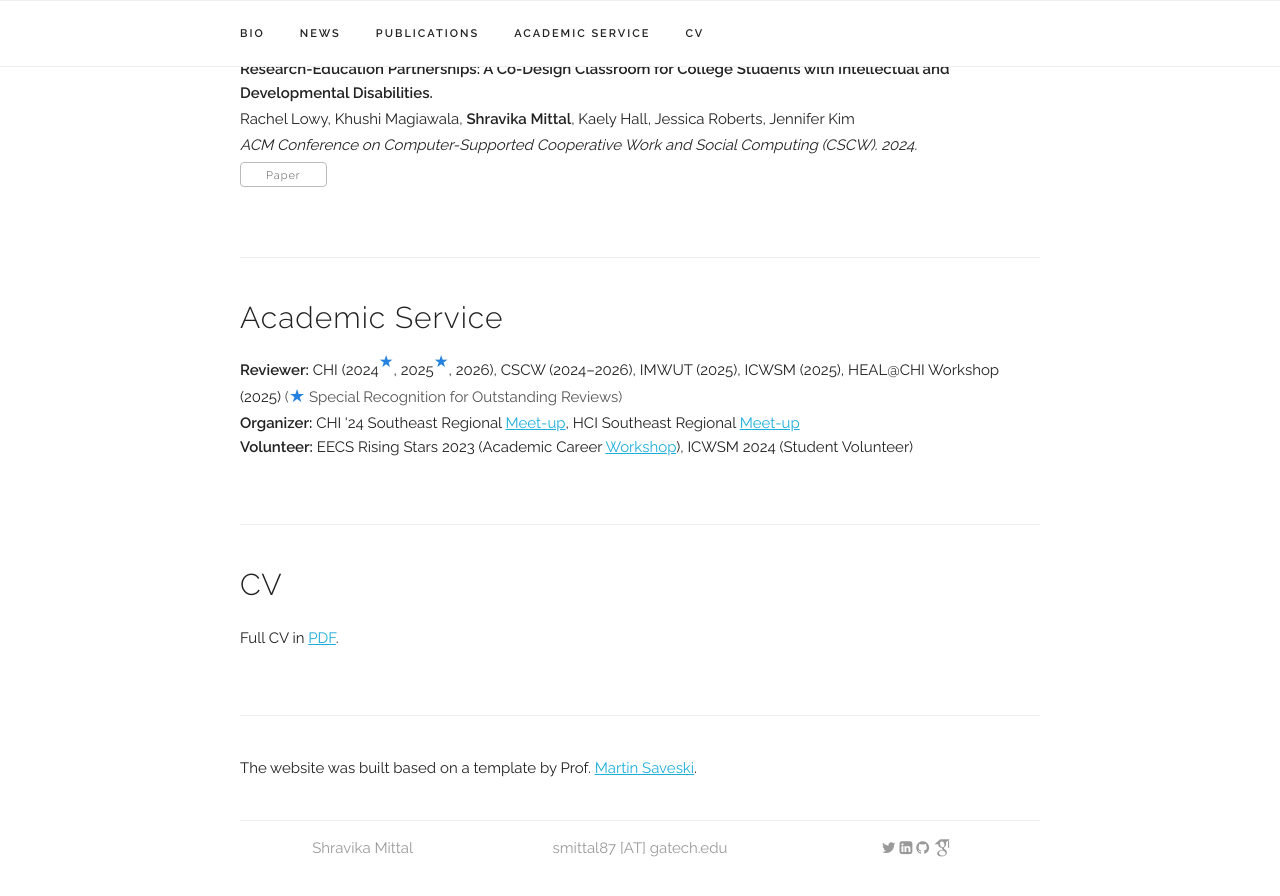
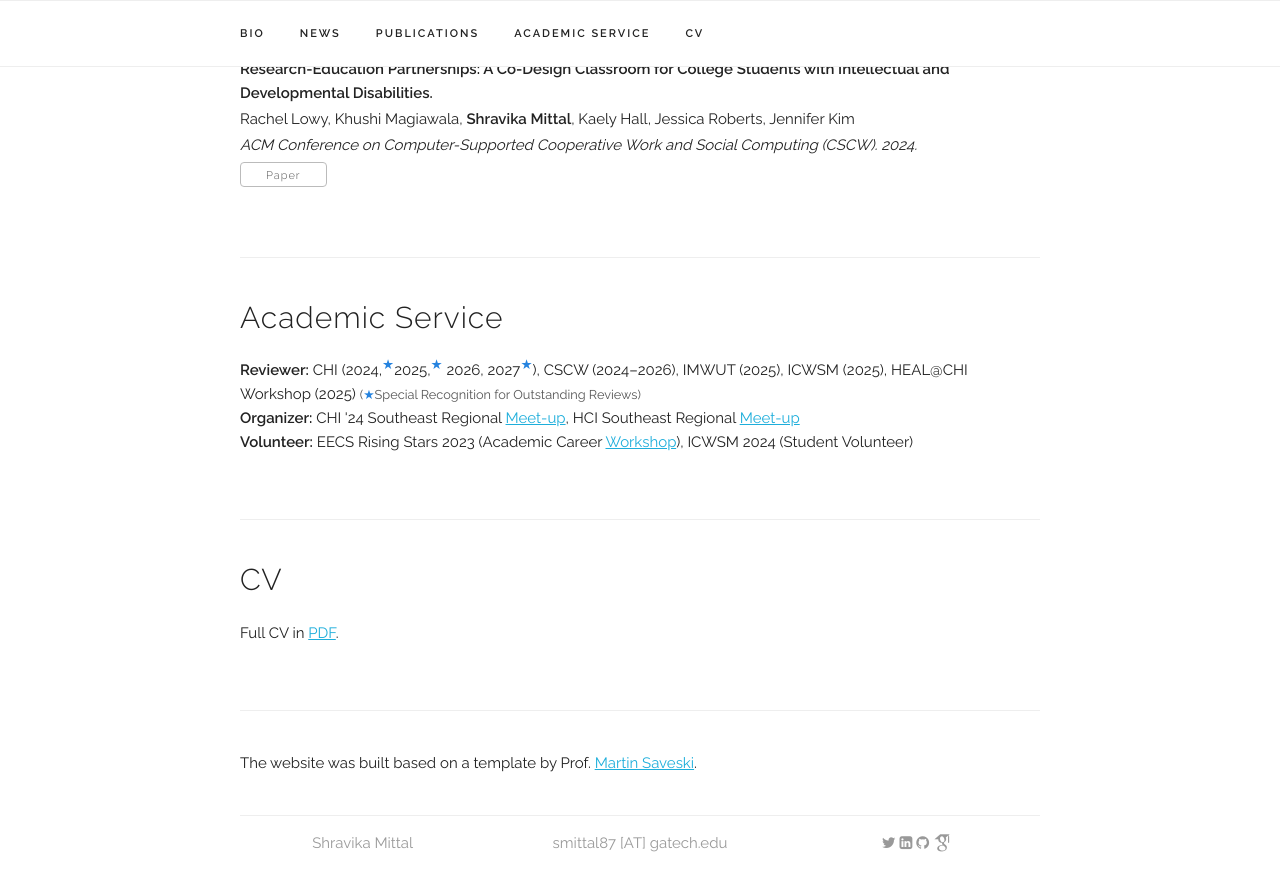
Before and after one commit to mittalshravika/mittalshravika.github.io, a Jekyll site: the page built from index.html, in a window 1280 px wide and 900 px high, scrolled down 2852 px. Shown: the top 896 px of the window. Built offline with Jekyll 4.4.1, drawn with Linux system fonts in a browser that asks for light colours; some web fonts are replaced.

Commit message:
Update index.html

```diff
--- a/index.html
+++ b/index.html
@@ -449,9 +449,8 @@ Information Seeking and Learning</a>, completed during my internship with Micros
 <div class="docs-section" id="service">
   <h4>Academic Service</h4>
   <p>
-    <b>Reviewer:</b> CHI (2024<sup style="color:#2583DF; font-size:1.1em;">★</sup>, 2025<sup style="color:#2583DF; font-size:1.1em;">★</sup>, 2026), CSCW (2024–2026), IMWUT (2025), ICWSM (2025), HEAL@CHI Workshop (2025)<span style="font-size:1em; color:#555;">
-  (<span style="color:#2583DF; font-size:1.2em;">★</span>
-  Special Recognition for Outstanding Reviews)
+    <b>Reviewer:</b> CHI (2024,<sup style="color:#2583DF; font-size:0.9em;">★</sup>2025,<sup style="color:#2583DF; font-size:0.9em;">★</sup> 2026, 2027<sup style="color:#2583DF; font-size:0.9em;">★</sup>), CSCW (2024–2026), IMWUT (2025), ICWSM (2025), HEAL@CHI Workshop (2025) <span style="font-size:0.85em; color:#555;">(<span style="color:#2583DF; font-size:1em;">★</span>Special Recognition for Outstanding Reviews)
+</span>
 </span>
     <br>
     <b>Organizer:</b> CHI '24 Southeast Regional <a href="https://cafe.hci.social/" target="_blank">Meet-up</a>, HCI Southeast Regional <a href="https://sites.gatech.edu/hci-southeast/hci-southeast-meetup/" target="_blank">Meet-up</a>
```
